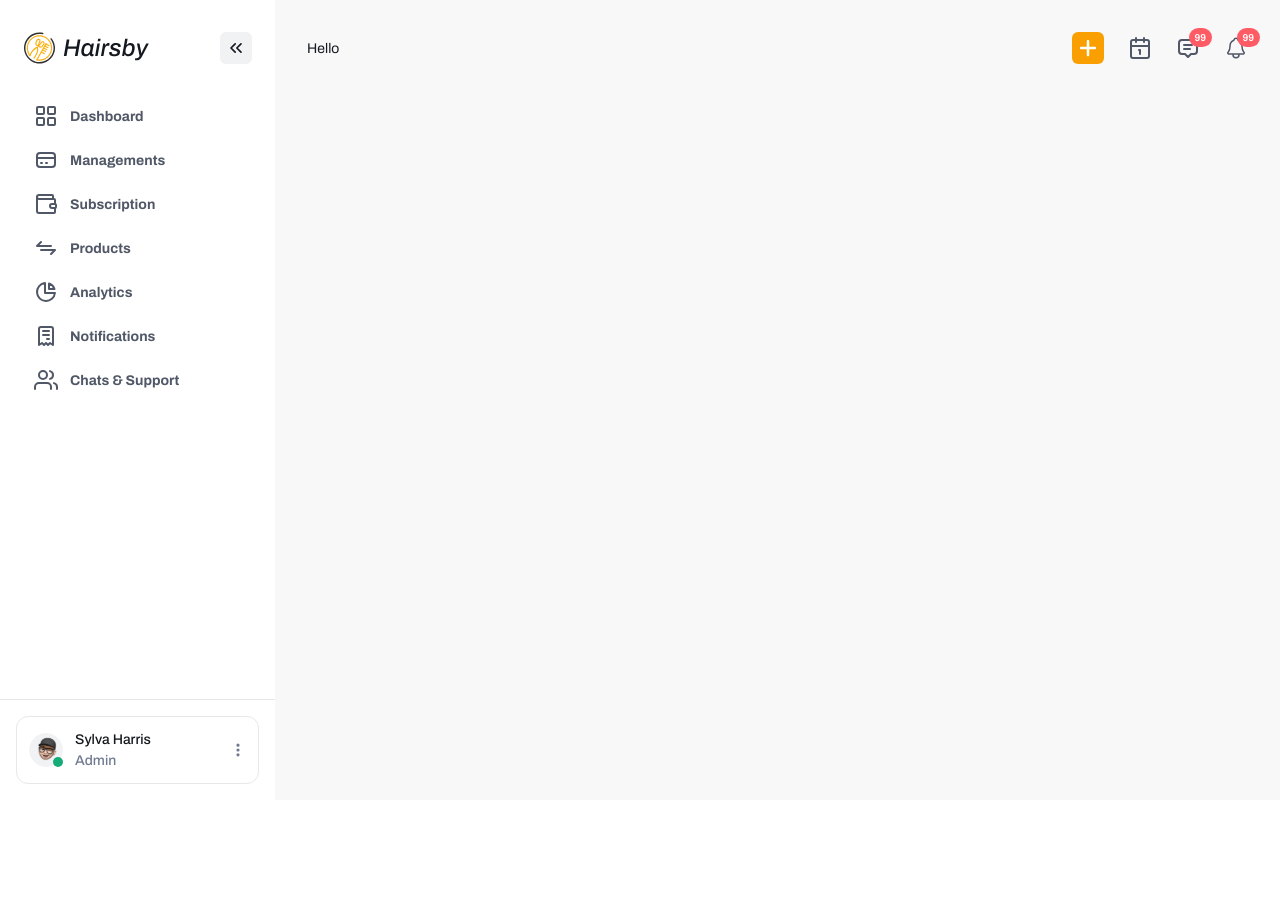
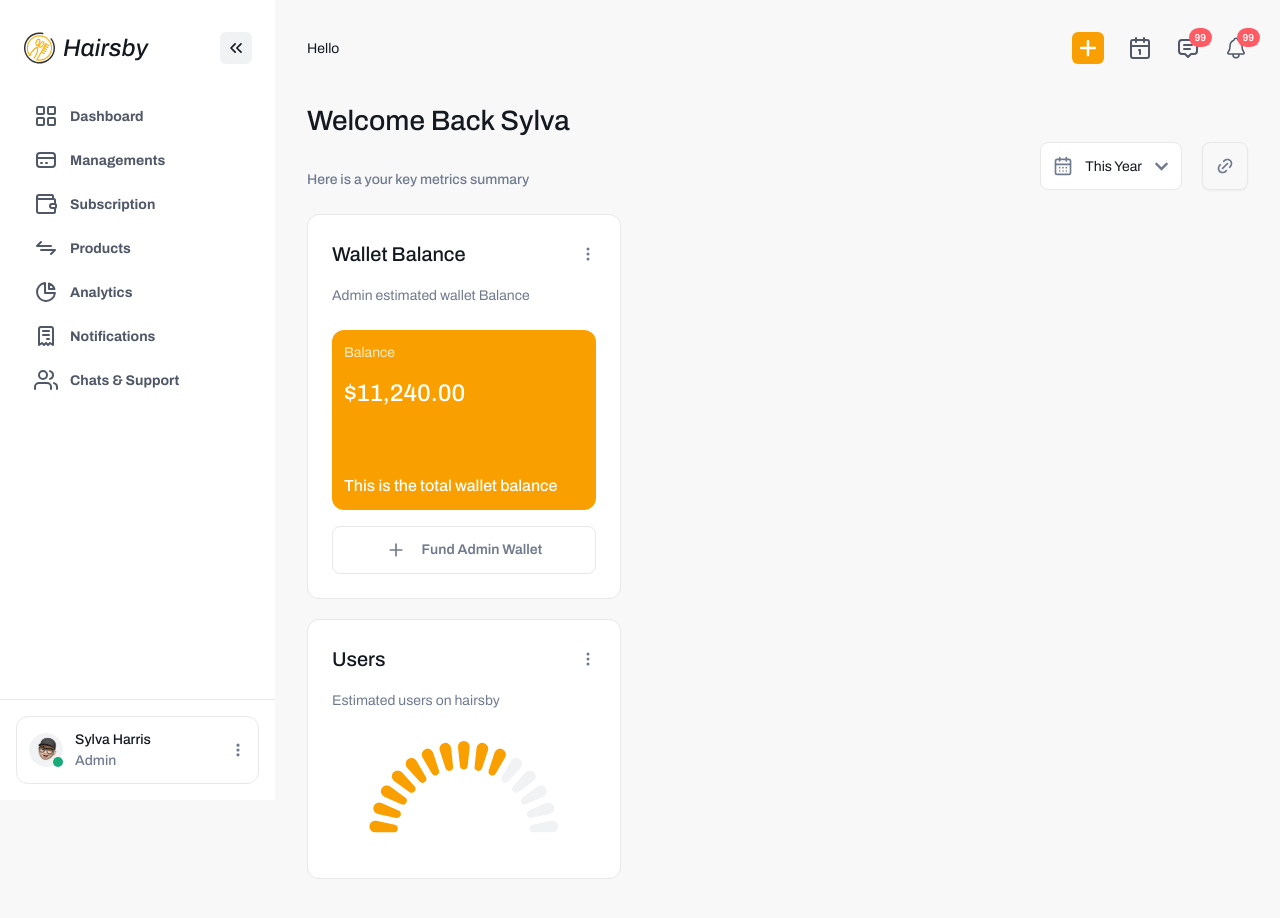
Before and after one commit to Big-Pabby/xmar, a Next.js app: page /admin in a window 1280 px wide. Before the commit the page ends 800 px from the top, so only its background shows below. Built offline with nearby package versions, Linux system fonts and the light colour scheme.

Commit message:
added wallet component and users estimation component

```diff
--- a/package.json
+++ b/package.json
@@ -10,9 +10,11 @@
   },
   "dependencies": {
     "daisyui": "^4.12.23",
+    "lodash": "^4.17.21",
     "next": "15.1.6",
     "react": "^19.0.0",
     "react-dom": "^19.0.0",
+    "react-gauge-chart": "^0.5.1",
     "react-icons": "^5.4.0"
   },
   "devDependencies": {
--- a/src/app/admin/layout.tsx
+++ b/src/app/admin/layout.tsx
@@ -26,13 +26,13 @@ export default function RootLayout({
             <LuCalendar1 className="text-[24px] text-[#505766]" />
             <div className="relative">
               <TbMessage2 className="text-[24px] text-[#505766]" />
-              <div className="absolute bg-accent -top-2 -right-3 py-[2px] px-[6px] text-white text-[10px] font-semibold rounded-[100px]">
+              <div className="absolute bg-[#FE5B65] -top-2 -right-3 py-[2px] px-[6px] text-white text-[10px] font-semibold rounded-[100px]">
                 99
               </div>
             </div>
             <div className="relative">
               <IoNotificationsOutline className="text-[24px] text-[#505766]" />
-              <div className="absolute bg-accent -top-2 -right-3 py-[2px] px-[6px] text-white text-[10px] font-semibold rounded-[100px]">
+              <div className="absolute bg-[#FE5B65] -top-2 -right-3 py-[2px] px-[6px] text-white text-[10px] font-semibold rounded-[100px]">
                 99
               </div>
             </div>
@@ -40,7 +40,7 @@ export default function RootLayout({
         </div>
       </div>
       <SideBar />
-      {children}
+      <div className="ml-[275px] px-[32px]">{children}</div>
     </div>
   );
 }
--- a/src/app/admin/page.tsx
+++ b/src/app/admin/page.tsx
@@ -1,7 +1,37 @@
 import React from "react";
+import { LuCalendarDays } from "react-icons/lu";
+import { FaChevronDown } from "react-icons/fa";
+import { RiLinkM } from "react-icons/ri";
+import Wallet from "@/components/Wallet";
+import UsersEstimated from "@/components/UsersEstimated";
 
 const page = () => {
-  return <div className="min-h-screen w-full"></div>;
+  return (
+    <div className="min-h-screen w-full pt-[100px] pb-10">
+      <h2 className="text-[28px] font-medium">Welcome Back Sylva</h2>
+      <div className="flex justify-between items-end">
+        <h4 className="text-[#707A8F] text-[14px] font-medium">
+          Here is a your key metrics summary
+        </h4>
+        <div className="flex gap-5 ">
+          <div className="bg-secondary py-[10px] px-[12px] rounded-[8px] border-[1px] border-[#E8E8E9] flex items-center gap-3">
+            <LuCalendarDays className="text-[20px] text-[#707A8F]" />
+            <p className="text-[14px]">This Year</p>
+            <FaChevronDown className="text-[15px] text-[#707A8F]" />
+          </div>
+          <div className="btn btn-neutral py-[10px] px-[12px] rounded-[8px] border-[1px] border-[#E8E8E9]">
+            <RiLinkM className="text-[20px] text-[#707A8F]" />
+          </div>
+        </div>
+      </div>
+      <div className="flex gap-5  mt-6">
+        <div className="md:w-4/12 w-full flex flex-col gap-5">
+          <Wallet />
+          <UsersEstimated />
+        </div>
+      </div>
+    </div>
+  );
 };
 
 export default page;
--- a/src/app/globals.css
+++ b/src/app/globals.css
@@ -16,6 +16,10 @@
   }
 } */
 
+#gauge-chart .gauge-needle {
+  display: none !important;
+}
+
 body {
   color: var(--foreground);
   background: var(--background);
--- /dev/null
+++ b/src/components/UsersEstimated.tsx
@@ -0,0 +1,47 @@
+"use client";
+
+import React from "react";
+import { BsThreeDotsVertical } from "react-icons/bs";
+import GaugeChart from "react-gauge-chart";
+
+const UsersEstimated = () => {
+  return (
+    <div className="w-full bg-secondary border-[1px] border-[#E8E8E9] rounded-[12px] p-[24px]">
+      <div className="flex items-center justify-between">
+        <h3 className="text-[20px] font-medium">Users</h3>
+        <BsThreeDotsVertical className="text-[16px] text-accent" />
+      </div>
+      <p className="text-accent mt-4 text-[14px]">Estimated users on hairsby</p>
+      <div className="mt-6">
+        <GaugeChart
+          id="gauge-chart2"
+          colors={[
+            "#F9A000",
+            "#F9A000",
+            "#F9A000",
+            "#F9A000",
+            "#F9A000",
+            "#F9A000",
+            "#F9A000",
+            "#F9A000",
+            "#F9A000",
+            "#F9A000",
+            "#F1F2F4",
+            "#F1F2F4",
+            "#F1F2F4",
+            "#F1F2F4",
+            "#F1F2F4",
+          ]}
+          nrOfLevels={15}
+          arcWidth={0.3}
+          arcPadding={0.06}
+          hideText={true} // Hides the text value
+          needleColor="transparent" // Makes the needle invisible
+          needleBaseColor="transparent" // Hide needle base
+        />
+      </div>
+    </div>
+  );
+};
+
+export default UsersEstimated;
--- /dev/null
+++ b/src/components/Wallet.tsx
@@ -0,0 +1,32 @@
+import React from "react";
+import { BsThreeDotsVertical } from "react-icons/bs";
+import { FiPlus } from "react-icons/fi";
+
+const Wallet = () => {
+  return (
+    <div className="w-full bg-secondary border-[1px] border-[#E8E8E9] rounded-[12px] p-[24px]">
+      <div className="flex items-center justify-between">
+        <h3 className="text-[20px] font-medium">Wallet Balance</h3>
+        <BsThreeDotsVertical className="text-[16px] text-accent" />
+      </div>
+      <p className="text-accent mt-4 text-[14px]">
+        Admin estimated wallet Balance
+      </p>
+      <div className="mt-6 rounded-[12px] bg-primary w-full h-[180px] p-[12px] flex flex-col justify-between">
+        <div>
+          <p className="text-white opacity-80 mb-3">Balance</p>
+          <h4 className="text-[24px] text-white font-medium">$11,240.00</h4>
+        </div>
+        <p className="font-medium text-[16px] text-white">
+          This is the total wallet balance
+        </p>
+      </div>
+      <div className="mt-4 w-full border-[1px] btn btn-outline rounded-[8px] hover:bg-primary hover:border-none border-[#E8E8E9] text-accent font-semibold py-[10px] px-[14px] flex justify-center gap-4 items-center">
+        <FiPlus className="text-[20px]" />
+        Fund Admin Wallet
+      </div>
+    </div>
+  );
+};
+
+export default Wallet;
--- a/tailwind.config.ts
+++ b/tailwind.config.ts
@@ -12,7 +12,7 @@ export default {
         Hairstheme: {
           primary: "#F9A000",
           secondary: "#FFFFFF",
-          accent: "#FE5B65",
+          accent: "#707A8F",
           neutral: "#F8F8F9",
           "base-100": "#ffffff",
         },
```
Also changed, not shown: 1 other file (tests, documents, lock files or other folders).
